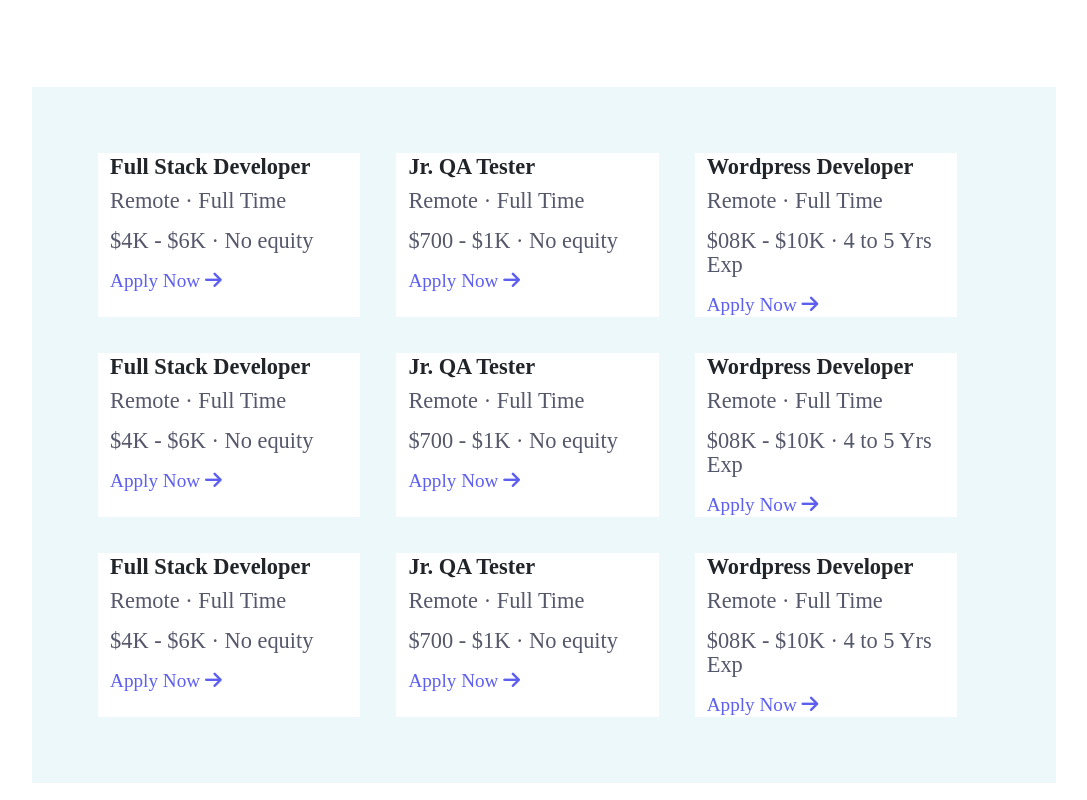
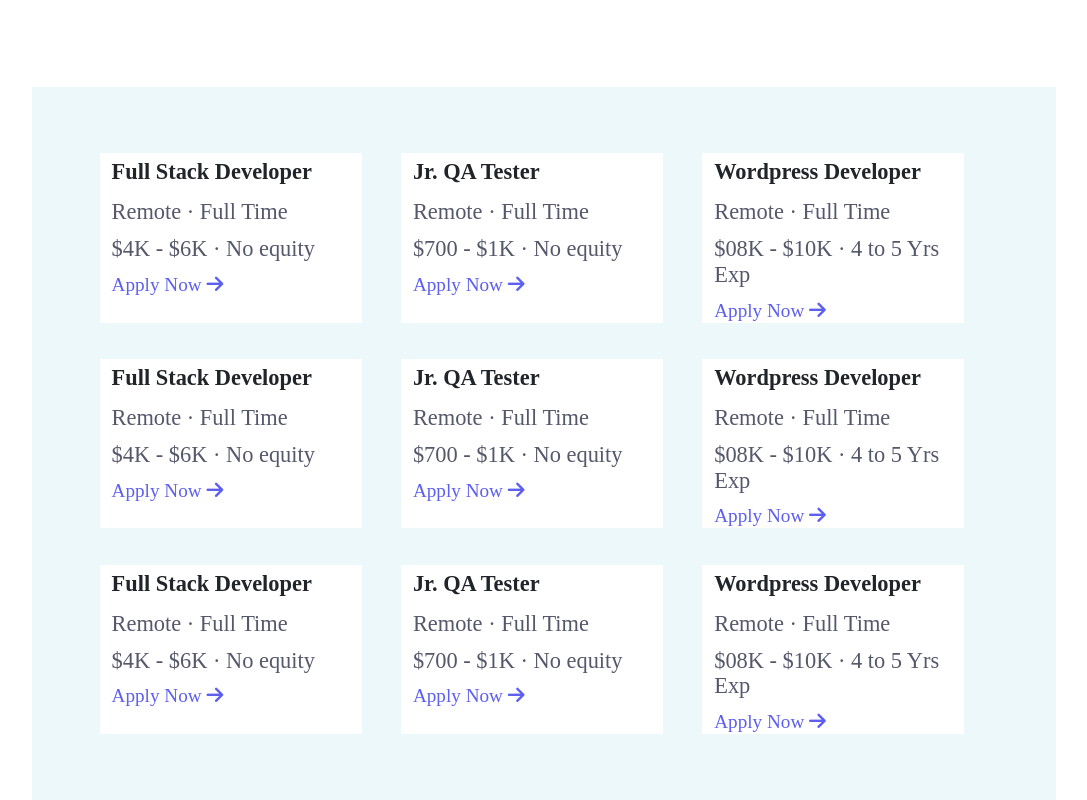
Before and after one commit to Nazar04u/coffee_shop_scanner_frontend, a plain HTML site: page work.html in a window 1280 px wide. Shown: the part 349-1149 px from the top of the page, without its empty margins (96-1183 px from the left). Drawn offline with nearby package versions, Linux system fonts and the light colour scheme.

Commit message:
Edit some files

```diff
--- a/css/style.css
+++ b/css/style.css
@@ -5,6 +5,9 @@
     .registration{
         padding-right: 0 !important;
         align-items: center;
+    }
+    .application_data{
+        width:45% !important;
     }
 }
 @media (max-width: 576px) {
@@ -16,6 +19,10 @@
     }
     .register{
         width:100%;
+    }
+    .application_data{
+        width:50% !important;
+        margin-left:30% !important;
     }
 }
 @media (max-width:1200px) {
@@ -364,6 +371,7 @@ footer p{
 }
 .art{
     width: 40%;
+    height: 40%;
     border-radius: 50%;
     background-color: #00227B;
 }
@@ -554,13 +562,13 @@ footer p{
 .application_data{
     background-color: #FFF;
     width: 29%;
-    margin:2%;
+    margin:2% auto;
 }
 .application_data > h4{
     font-family: Poppins;
     font-size: 1.75vw;
     font-weight: 600;
-    line-height: 28px;
+    line-height: 3vw;
     letter-spacing: 0px;
     text-align: left;
 }
@@ -569,7 +577,8 @@ footer p{
     font-family: Poppins;
     font-size: 1.75vw;
     font-weight: 400;
-    line-height: 24px;
+    line-height: 2vw;
+    margin-bottom: 0.5em;
     letter-spacing: 0px;
     text-align: left;
 }
@@ -579,7 +588,7 @@ footer p{
     font-family: Poppins;
     font-size: 1.5vw;
     font-weight: 500;
-    line-height: 24px;
+    line-height: 1.5vw;
     letter-spacing: 0px;
     text-align: left;
 }
--- a/work.html
+++ b/work.html
@@ -24,63 +24,63 @@
         </div>
         <div class="row applications p-5">
             <div class="row">
-                <div class="col-4 application_data">
+                <div class="col-4 col-sm-6 application_data">
                     <h4>Full Stack Developer</h4>
                     <p>Remote · Full Time</p>
                     <p>$4K - $6K · No equity</p>
-                    <a href="#">Apply Now <i class="fa-solid fa-arrow-right"></i></a>
+                    <a href="work_detail.html">Apply Now <i class="fa-solid fa-arrow-right"></i></a>
                 </div>
-                <div class="col-4 application_data">
+                <div class="col-4 col-sm-6 application_data">
                     <h4>Jr. QA Tester</h4>
                     <p>Remote · Full Time</p>
                     <p>$700 - $1K · No equity</p>
-                    <a href="#">Apply Now <i class="fa-solid fa-arrow-right"></i></a>
+                    <a href="work_detail.html">Apply Now <i class="fa-solid fa-arrow-right"></i></a>
                 </div>
-                <div class="col-4 application_data">
+                <div class="col-4 col-sm-6 application_data">
                     <h4>Wordpress Developer</h4>
                     <p>Remote · Full Time</p>
                     <p>$08K - $10K · 4 to 5 Yrs Exp</p>
-                    <a href="#">Apply Now <i class="fa-solid fa-arrow-right"></i></a>
+                    <a href="work_detail.html">Apply Now <i class="fa-solid fa-arrow-right"></i></a>
                 </div>
             </div>
             <div class="row">
-                <div class="col-4 application_data">
+                <div class="col-4 col-sm-6 application_data">
                     <h4>Full Stack Developer</h4>
                     <p>Remote · Full Time</p>
                     <p>$4K - $6K · No equity</p>
-                    <a href="#">Apply Now <i class="fa-solid fa-arrow-right"></i></a>
+                    <a href="work_detail.html">Apply Now <i class="fa-solid fa-arrow-right"></i></a>
                 </div>
-                <div class="col-4 application_data">
+                <div class="col-4 col-sm-6 application_data">
                     <h4>Jr. QA Tester</h4>
                     <p>Remote · Full Time</p>
                     <p>$700 - $1K · No equity</p>
-                    <a href="#">Apply Now <i class="fa-solid fa-arrow-right"></i></a>
+                    <a href="work_detail.html">Apply Now <i class="fa-solid fa-arrow-right"></i></a>
                 </div>
-                <div class="col-4 application_data">
+                <div class="col-4 col-sm-6 application_data">
                     <h4>Wordpress Developer</h4>
                     <p>Remote · Full Time</p>
                     <p>$08K - $10K · 4 to 5 Yrs Exp</p>
-                    <a href="#">Apply Now <i class="fa-solid fa-arrow-right"></i></a>
+                    <a href="work_detail.html">Apply Now <i class="fa-solid fa-arrow-right"></i></a>
                 </div>
             </div>
             <div class="row">
-                <div class="col-4 application_data">
+                <div class="col-4 col-sm-6 application_data">
                     <h4>Full Stack Developer</h4>
                     <p>Remote · Full Time</p>
                     <p>$4K - $6K · No equity</p>
-                    <a href="#">Apply Now <i class="fa-solid fa-arrow-right"></i></a>
+                    <a href="work_detail.html">Apply Now <i class="fa-solid fa-arrow-right"></i></a>
                 </div>
-                <div class="col-4 application_data">
+                <div class="col-4 col-sm-6 application_data">
                     <h4>Jr. QA Tester</h4>
                     <p>Remote · Full Time</p>
                     <p>$700 - $1K · No equity</p>
-                    <a href="#">Apply Now <i class="fa-solid fa-arrow-right"></i></a>
+                    <a href="work_detail.html">Apply Now <i class="fa-solid fa-arrow-right"></i></a>
                 </div>
-                <div class="col-4 application_data">
+                <div class="col-4 col-sm-6 application_data">
                     <h4>Wordpress Developer</h4>
                     <p>Remote · Full Time</p>
                     <p>$08K - $10K · 4 to 5 Yrs Exp</p>
-                    <a href="#">Apply Now <i class="fa-solid fa-arrow-right"></i></a>
+                    <a href="work_detail.html">Apply Now <i class="fa-solid fa-arrow-right"></i></a>
                 </div>
             </div>
         </div>
```
Also changed, not shown: work_detail.html (added, +41 -0 lines).
